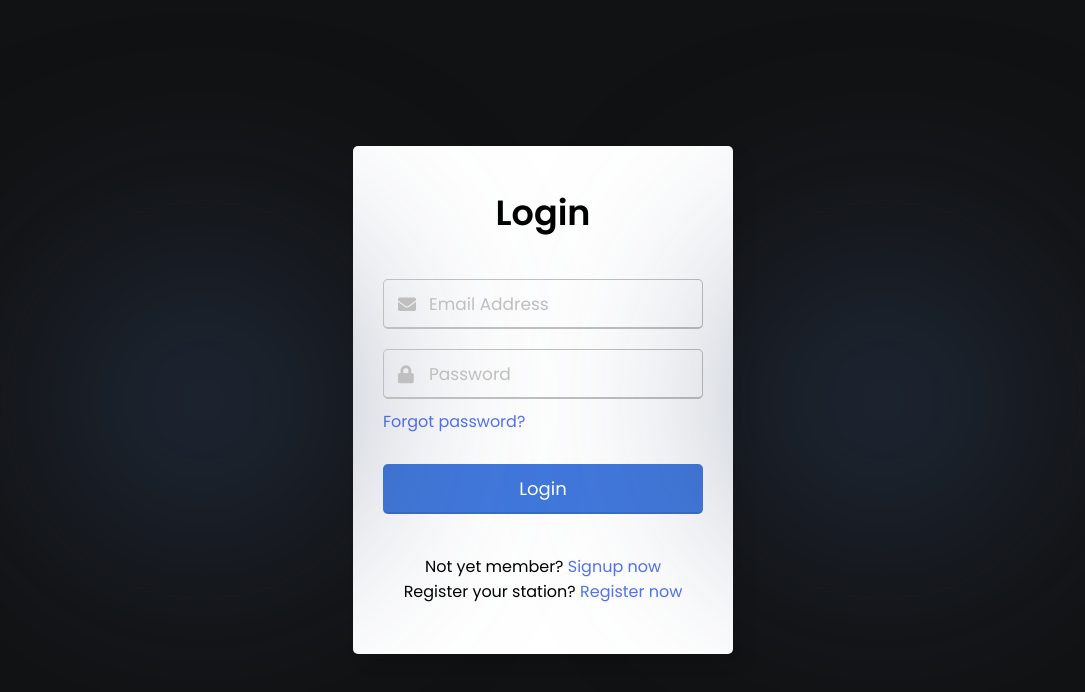
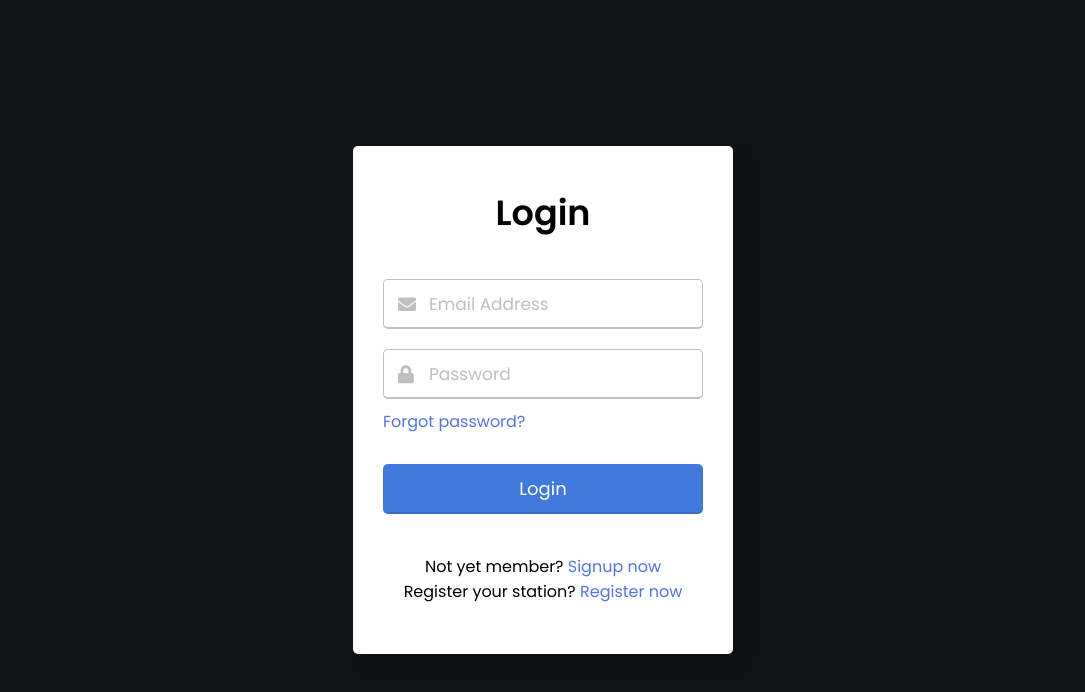
Before and after one commit to muhdzaheermv/ChargeSpot, a plain HTML site: page html/login.html in a window 1280 px wide. Shown: the whole page, without its empty margins (97-1182 px from the left). Drawn offline with Linux system fonts and the light colour scheme.

Commit message:
Update login.html

```diff
--- a/html/login.html
+++ b/html/login.html
@@ -9,7 +9,7 @@
   <link rel="stylesheet" href="https://cdnjs.cloudflare.com/ajax/libs/font-awesome/5.15.3/css/all.min.css"/>
 </head>
 <body>
-  <div class="shape shape__small"></div>
+
   <div class="wrapper">
     <header>Login</header>
     <form action="#">
@@ -35,7 +35,7 @@
     <div class="sign-txt">Not yet member? <a href="../html/signup.html">Signup now</a></div>
     <div class="sign-txt">Register your station? <a href="../html/register.html">Register now</a></div>
   </div>
-  <div class="shape shape__small"></div>
+
 
   <script src="../js/login.js"></script>
 
```
